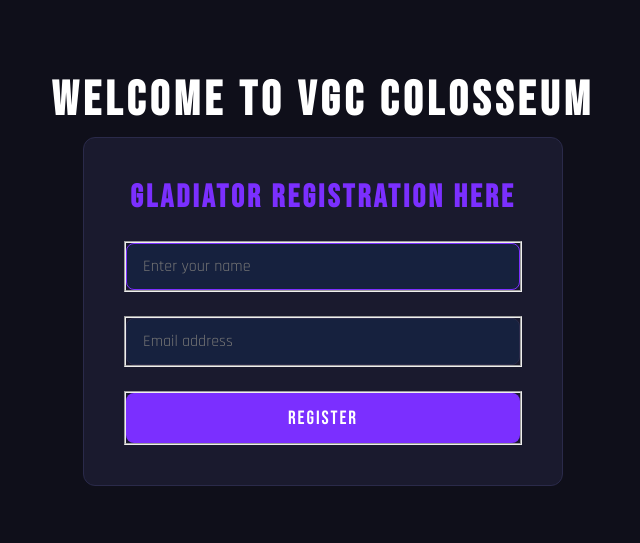
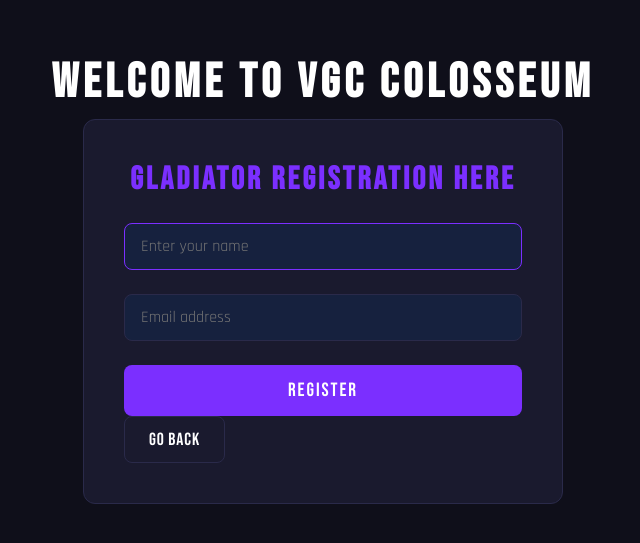
Before and after one commit to EricMartinez007/vgc-colosseum, a React (Vite) app: page /register in a window 1280 px wide. Shown: the part 121-664 px from the top of the page, without its empty margins (317-957 px from the left). Built offline with nearby package versions, Linux system fonts and the light colour scheme.

Commit message:
Fixed centering on the Login page, removed white fieldset boxes around certain inputs and buttons, added a light gray hover over the go back buttons so they dont get lost

```diff
--- a/src/components/auth/Login.jsx
+++ b/src/components/auth/Login.jsx
@@ -29,7 +29,6 @@ export const Login = () => {
 
     return (
         <main className="container-login">
-        <section>
             <h1>Welcome To VGC Colosseum</h1>
             <form className="form-login" onSubmit={handleLogin}>
                 <h2>Enter The Colosseum</h2>
@@ -55,10 +54,7 @@ export const Login = () => {
                     </div>
                 </fieldset>
             </form>
-        </section>
-        <section>
             <Link to="/register" className="register-link">Not a member yet?</Link>
-        </section>
         </main>
     )
 }
--- a/src/components/auth/Register.jsx
+++ b/src/components/auth/Register.jsx
@@ -80,6 +80,12 @@ export const Register = (props) => {
               Register
             </button>
           </div>
+          <button
+              className="btn-go-back"
+              onClick={() => navigate(-1)}
+            >
+              Go Back
+            </button>
         </fieldset>
       </form>
     </main>
--- a/src/index.css
+++ b/src/index.css
@@ -6,6 +6,7 @@
   --accent-orange: #ff6b00;
   --accent-red: #e63946;
   --text-primary: #ffffff;
+  --accent-gray: #4a4a6a;
   --text-secondary: #a0a0b0;
   --border-color: #2a2a4a;
   --font-heading: 'Bebas Neue', cursive;
@@ -24,6 +25,10 @@ body {
   color: var(--text-primary);
   font-family: var(--font-body);
   font-size: 16px;
+}
+
+fieldset {
+    border: none;
 }
 
 .page-container {
@@ -58,3 +63,20 @@ body {
 .pokemon-stat {
     font-family: var(--font-data);
 }
+
+.btn-go-back {
+  padding: 0.75rem 1.5rem;
+  background-color: var(--accent-gray);
+  color: var(--text-primary);
+  border: none;
+  border-radius: 8px;
+  font-family: var(--font-heading);
+  font-size: 1.1rem;
+  letter-spacing: 0.05em;
+  cursor: pointer;
+  transition: background-color 0.2s ease;
+}
+
+.btn-go-back:hover {
+  background-color: #3a3a5a;
+}
```
Lines whose indentation alone changed are shown as unchanged.
